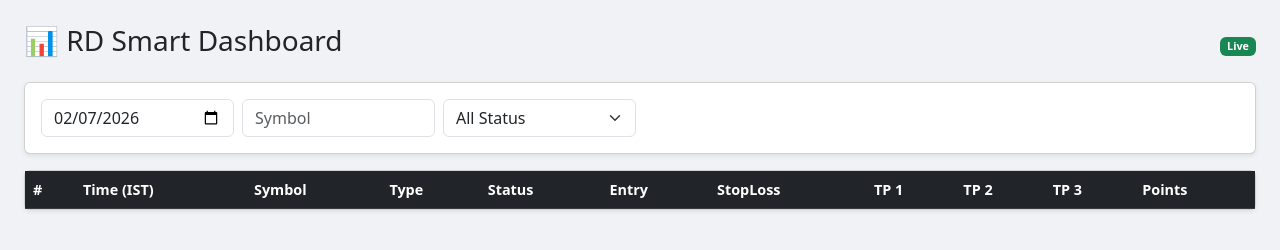
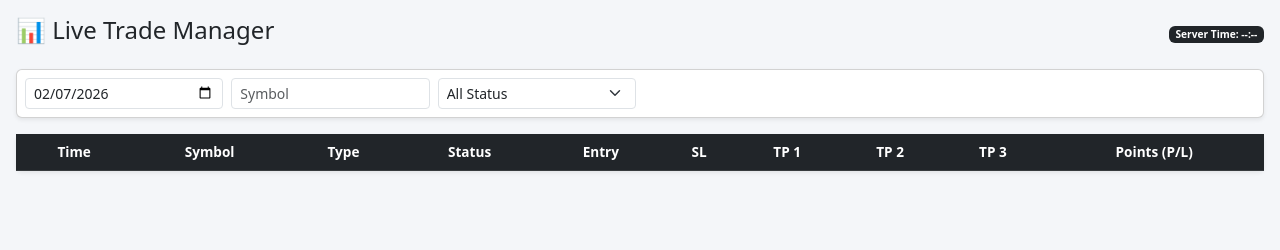
Before and after one commit to rajd1005/RD_Smart_Server, a website: page public/index.html in a window 1280 px wide. Drawn offline with nearby package versions, Linux system fonts and the light colour scheme; no server answers.

Commit message:
Rename dashboard to Trade Manager and update styles

```diff
--- a/public/index.html
+++ b/public/index.html
@@ -3,65 +3,56 @@
 <head>
     <meta charset="UTF-8">
     <meta name="viewport" content="width=device-width, initial-scale=1.0">
-    <title>RD Algo Pro Dashboard</title>
+    <title>RD Algo Trade Manager</title>
     <link href="https://cdn.jsdelivr.net/npm/bootstrap@5.3.0/dist/css/bootstrap.min.css" rel="stylesheet">
     <style>
-        body { background-color: #f0f2f5; font-size: 0.9rem; }
+        body { background-color: #f4f6f9; font-size: 0.85rem; }
         .table-responsive { overflow-x: auto; }
         .badge-buy { background-color: #0d6efd; }
         .badge-sell { background-color: #d63384; }
-        .status-open { color: #0d6efd; font-weight: bold; }
+        .status-active { color: #0d6efd; font-weight: bold; animation: pulse 2s infinite; }
         .status-tp { color: #198754; font-weight: bold; }
         .status-sl { color: #dc3545; font-weight: bold; }
-        thead th { white-space: nowrap; }
+        @keyframes pulse { 0% { opacity: 1; } 50% { opacity: 0.6; } 100% { opacity: 1; } }
     </style>
 </head>
 <body>
 
-<div class="container-fluid p-4">
+<div class="container-fluid p-3">
     <div class="d-flex justify-content-between align-items-center mb-3">
-        <h3>📊 RD Smart Dashboard</h3>
-        <div>
-            <span id="connectionStatus" class="badge bg-success">Live</span>
-        </div>
+        <h4>📊 Live Trade Manager</h4>
+        <span class="badge bg-dark">Server Time: <span id="clock">--:--</span></span>
     </div>
 
-    <div class="card p-3 mb-3 shadow-sm">
+    <div class="card p-2 mb-3 shadow-sm">
         <div class="row g-2">
+            <div class="col-md-2"><input type="date" id="filterDate" class="form-control form-control-sm"></div>
+            <div class="col-md-2"><input type="text" id="filterSymbol" class="form-control form-control-sm" placeholder="Symbol"></div>
             <div class="col-md-2">
-                <input type="date" id="filterDate" class="form-control">
-            </div>
-            <div class="col-md-2">
-                <input type="text" id="filterSymbol" class="form-control" placeholder="Symbol">
-            </div>
-            <div class="col-md-2">
-                <select id="filterStatus" class="form-select">
+                <select id="filterStatus" class="form-select form-select-sm">
                     <option value="ALL">All Status</option>
-                    <option value="ACTIVE">Active</option>
-                    <option value="TP">Winners</option>
-                    <option value="SL">Losers</option>
+                    <option value="ACTIVE">Active Running</option>
+                    <option value="HIT">Closed / Hit</option>
                 </select>
             </div>
         </div>
     </div>
 
-    <div class="card shadow-sm">
-        <div class="card-body p-0">
+    <div class="card shadow-sm border-0">
         <div class="table-responsive">
-                <table class="table table-striped table-hover mb-0 align-middle">
+            <table class="table table-hover mb-0 align-middle text-center">
                 <thead class="table-dark">
                     <tr>
-                            <th>#</th>
-                            <th>Time (IST)</th>
+                        <th>Time</th>
                         <th>Symbol</th>
                         <th>Type</th>
                         <th>Status</th>
                         <th>Entry</th>
-                            <th>StopLoss</th>
+                        <th>SL</th>
                         <th>TP 1</th>
                         <th>TP 2</th>
                         <th>TP 3</th>
-                            <th>Points</th>
+                        <th>Points (P/L)</th>
                     </tr>
                 </thead>
                 <tbody id="tradeTableBody"></tbody>
@@ -69,79 +60,70 @@
         </div>
     </div>
 </div>
-</div>
 
 <script>
     const API_URL = '/api/trades';
-    let allTrades = [];
 
-    // Set Default Date to Today (IST)
-    const today = new Date().toLocaleString("en-CA", { timeZone: "Asia/Kolkata" }).split(',')[0];
-    document.getElementById('filterDate').value = today;
+    // Set Date to Today
+    document.getElementById('filterDate').value = new Date().toLocaleString("en-CA", {timeZone: "Asia/Kolkata"}).split(',')[0];
 
     async function fetchTrades() {
         try {
             const res = await fetch(API_URL);
-            allTrades = await res.json();
-            renderTable();
+            const trades = await res.json();
+            renderTable(trades);
         } catch (e) { console.error(e); }
     }
 
-    function renderTable() {
+    function renderTable(trades) {
         const filterDate = document.getElementById('filterDate').value;
         const filterSym = document.getElementById('filterSymbol').value.toUpperCase();
         const filterStat = document.getElementById('filterStatus').value;
         const tbody = document.getElementById('tradeTableBody');
         tbody.innerHTML = '';
 
-        const filtered = allTrades.filter(t => {
-            // Compare Date String (Stored in DB as "2/7/2026, 5:30:00 PM")
-            // We do a simple string includes check or parse.
-            // Since format varies, we check if the DB string contains the YYYY-MM-DD parts?
-            // Better: Parse the created_at.
-            // But user said Time is wrong. We trust DB string now.
-            // Let's just filter by "Is it today?" logic approximately for now,
-            // or if the User wants exact date matching, we need standard format.
-            // Currently DB stores "2/7/2026...". Input is "2026-02-07".
-            // Let's return TRUE for now to show all data, fix date filter if needed specifically.
-            return (t.symbol.includes(filterSym)) &&
+        const filtered = trades.filter(t => {
+            return t.symbol.includes(filterSym) &&
                    (filterStat === 'ALL' || t.status.includes(filterStat));
+            // Note: Date filter ignored for now to show all data, uncomment if needed
         });
 
-        filtered.forEach((t, i) => {
+        filtered.forEach(t => {
             let badge = t.type === 'BUY' ? 'badge-buy' : 'badge-sell';
-            let statusColor = t.status.includes('TP') ? 'text-success' : (t.status.includes('SL') ? 'text-danger' : 'text-primary');
+            let statusClass = t.status === 'ACTIVE' ? 'status-active' : (t.status.includes('TP') ? 'status-tp' : 'text-secondary');
+            if(t.status.includes('SL') || t.status.includes('Loss')) statusClass = 'status-sl';
 
-            // Format Points (Multiply by 10000 for Pips view or leave raw)
-            // User asked for "Points", not Pips. Usually Points = Raw * 100000.
-            // Let's display Raw 5 digits.
             let pts = parseFloat(t.points_gained);
+            let ptsColor = pts > 0 ? 'text-success' : (pts < 0 ? 'text-danger' : 'text-muted');
 
             let row = `
                 <tr>
-                    <td>${i+1}</td>
-                    <td>${t.created_at}</td> <td><b>${t.symbol}</b></td>
+                    <td style="font-size:0.8rem">${t.created_at.split(',')[1] || t.created_at}</td>
+                    <td><b>${t.symbol}</b></td>
                     <td><span class="badge ${badge}">${t.type}</span></td>
-                    <td class="${statusColor} fw-bold">${t.status}</td>
+                    <td class="${statusClass}">${t.status}</td>
                     <td>${parseFloat(t.entry_price).toFixed(5)}</td>
                     <td>${parseFloat(t.sl_price).toFixed(5)}</td>
                     <td>${parseFloat(t.tp1_price).toFixed(5)}</td>
                     <td>${parseFloat(t.tp2_price).toFixed(5)}</td>
                     <td>${parseFloat(t.tp3_price).toFixed(5)}</td>
-                    <td class="fw-bold ${pts >= 0 ? 'text-success':'text-danger'}">${pts.toFixed(5)}</td>
+                    <td class="fw-bold ${ptsColor}" style="font-size:1.1rem">${pts.toFixed(2)}</td>
                 </tr>
             `;
             tbody.innerHTML += row;
         });
+
+        // Update Clock
+        document.getElementById('clock').innerText = new Date().toLocaleTimeString();
     }
 
-    setInterval(fetchTrades, 3000);
+    setInterval(fetchTrades, 2000); // Poll every 2 seconds
     fetchTrades();
 
     // Listeners
-    document.getElementById('filterDate').addEventListener('change', renderTable);
-    document.getElementById('filterSymbol').addEventListener('keyup', renderTable);
-    document.getElementById('filterStatus').addEventListener('change', renderTable);
+    document.getElementById('filterDate').addEventListener('change', fetchTrades);
+    document.getElementById('filterSymbol').addEventListener('keyup', fetchTrades);
+    document.getElementById('filterStatus').addEventListener('change', fetchTrades);
 </script>
 </body>
 </html>
```
Lines whose indentation alone changed are shown as unchanged.
